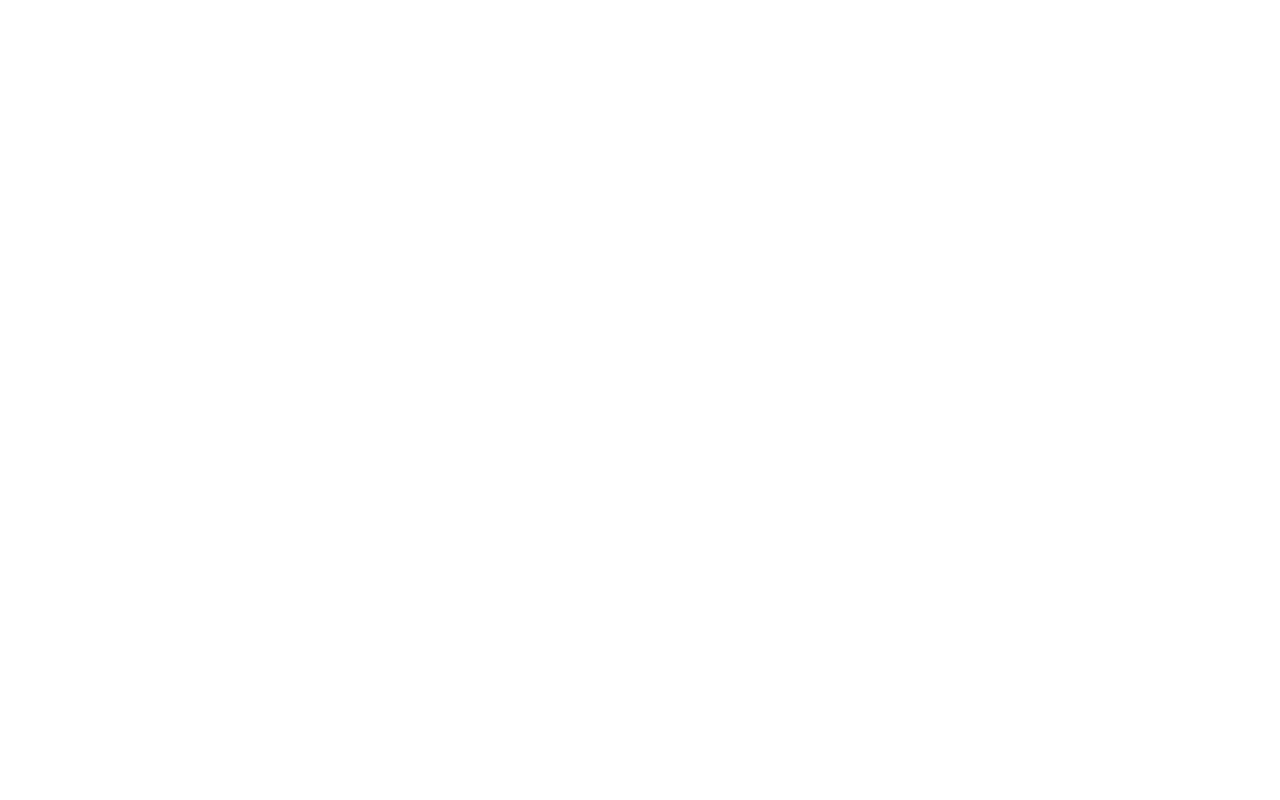
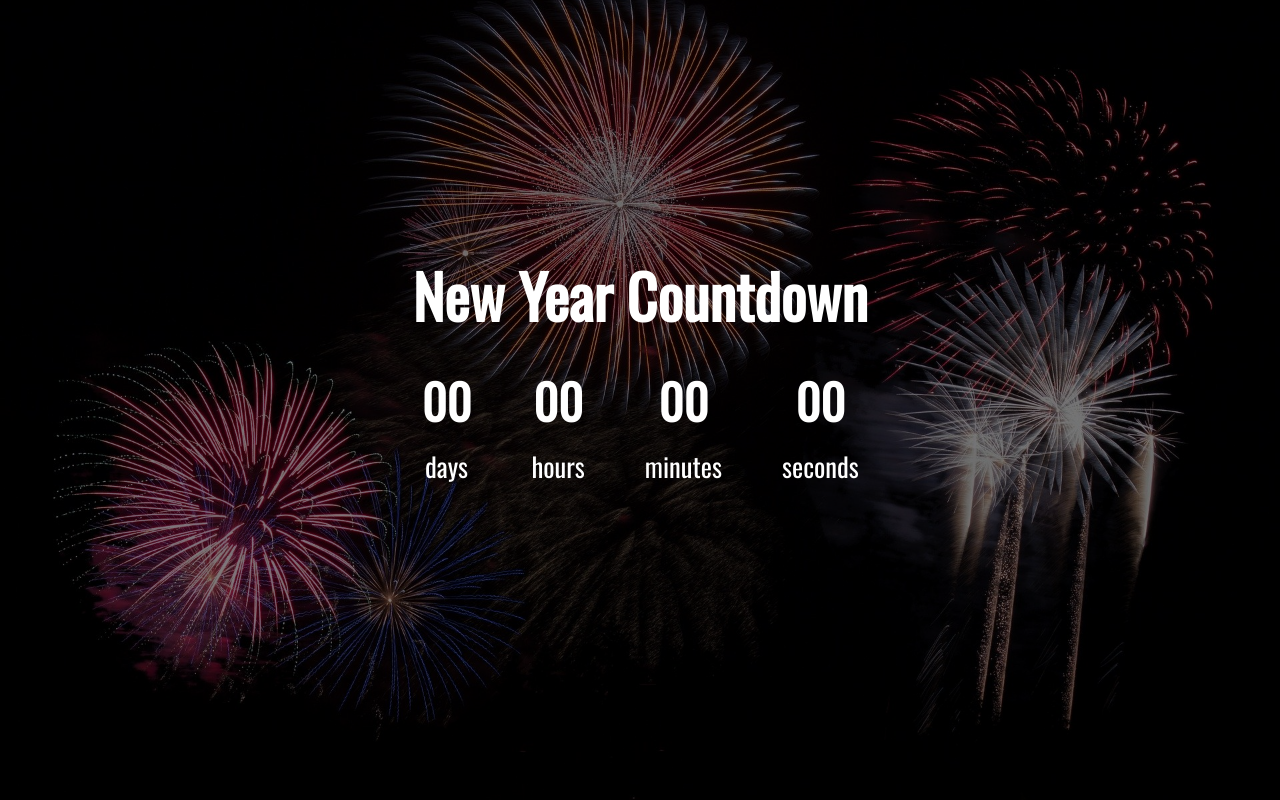
Before and after one commit to alext1112/countdown-app, a plain HTML site: page index.html in a window 1280 px wide. Drawn offline with nearby package versions, Linux system fonts and the light colour scheme.

Commit message:
CSS styling

```diff
--- a/index.html
+++ b/index.html
@@ -7,10 +7,28 @@
   <title>New Year Countdown</title>
 </head>
 <body>
+  <div id="year" class="year"></div>
 
-
-
-
+  <h1>New Year Countdown</h1>
+  <div class="countdown" id="countdown">
+    <div class="time">
+      <h2 id="days">00</h2>
+      <small>days</small>
+    </div>
+    <div class="time">
+      <h2 id="hours">00</h2>
+      <small>hours</small>
+    </div>
+    <div class="time">
+      <h2 id="minutes">00</h2>
+      <small>minutes</small>
+    </div>
+    <div class="time">
+      <h2 id="seconds">00</h2>
+      <small>seconds</small>
+    </div>
+  </div>
+  <!-- <img src="/img/spinner.gif" alt="Loading..." id="loading" class="loading"> -->
 
 
 
--- a/style.css
+++ b/style.css
@@ -0,0 +1,80 @@
+@import url('https://fonts.googleapis.com/css?family=Oswald&display=swap');
+
+* {
+  box-sizing: border-box;
+}
+
+body {
+  font-family: 'Oswald', sans-serif;
+  background: url(./img/background2.jpg);
+  background-repeat: no-repeat;
+  background-size: cover;
+  background-position: center center;
+  color: white;
+  height: 100vh;
+  display: flex;
+  flex-direction: column;
+  align-items: center;
+  justify-content: center;
+  text-align: center;
+  margin: 0;
+  overflow: hidden;
+}
+
+
+/* Adds overlay to background */
+body::after {
+  content: '';
+  position: absolute;
+  top: 0;
+  left: 0;
+  height: 100%;
+  width: 100%;
+  background-color: rgba(0, 0, 0, 0.5);
+}
+
+/* brings elements of body forward, in front of overlay */
+body * {
+  z-index: 1;
+}
+
+h1 {
+  font-size: 60px;
+  margin: -80px 0 40px;
+}
+
+.countdown {
+  display: flex;
+  transform: scale(2);
+}
+
+.time {
+  display: flex;
+  flex-direction: column;
+  align-items: center;
+  justify-content: center;
+  margin: 15px;
+}
+
+.time h2 {
+  margin: 0 0 5px;
+}
+
+@media (max-width: 500px) {
+  h1 {
+    font-size: 45px;
+  }
+
+  .time {
+    margin: 5px;
+  }
+
+  .time h2 {
+    font-size: 12px;
+    margin: 0;
+  }
+
+  small {
+    font-size: 10px;
+  }
+}
```
Also changed, not shown: img/background.jpg (added), img/background2.jpg (added).
